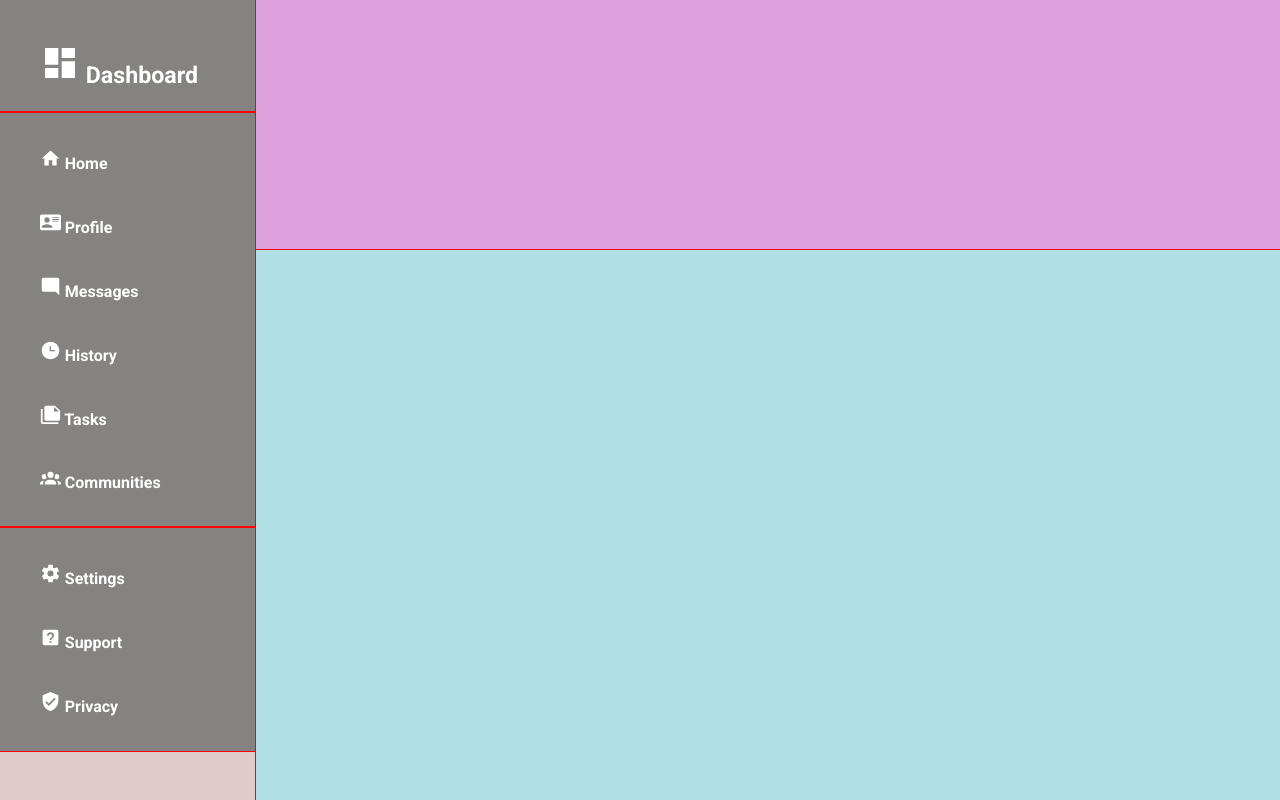
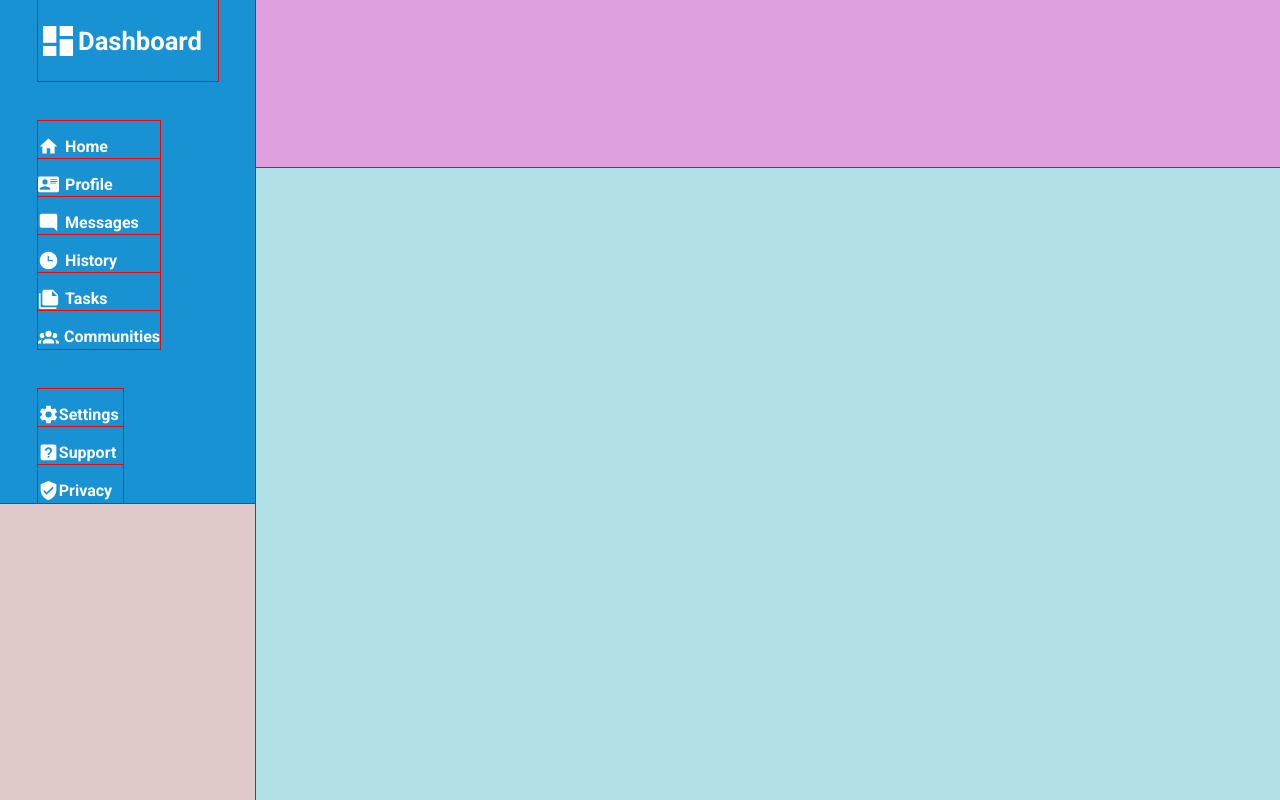
Before and after one commit to matthewblu421/admin-dashboard, a plain HTML site: page index.html in a window 1280 px wide. Shown: the top 800 px of the page. Drawn offline with Linux system fonts and the light colour scheme.

Commit message:
fixed sidebar

```diff
--- a/index.html
+++ b/index.html
@@ -15,92 +15,73 @@
     <div class="container">
       <div class="sidebar">
         <div class="sidebar-menu">
-          <div class="dash-menu-top">
-            <ul>
-              <li class="side-menu-list">
+          <div class="sidebar-dash">
+            <div class="sidebar-item dashdash">
               <img
                 src="images/view-dashboard.svg"
-                  class="listsvg dashsvg"
                 alt="Dashboard"
-                /> Dashboard
-              </li>
-            </ul>
+                class="svgimg dashimg"
+              />
+              <p class="menu-text dashtxt">Dashboard</p>
             </div>
-          <div class="dash-menu-mid">
-            <ul>
-              <li class="side-menu-list">
-                <img src="images/home.svg" alt="Home" class="listsvg" /> Home
-              </li>
-              <br>
-              <li class="side-menu-list">
+          </div>
+
+          <div class="sidebar-middle">
+            <div class="sidebar-item">
+              <img src="images/home.svg" alt="Home" class="svgimg" />
+              <p class="menu-text">Home</p>
+            </div>
+            <div class="sidebar-item">
               <img
                 src="images/card-account-details.svg"
-                  class="listsvg"
                 alt="Profile"
-                /> Profile
-              </li>
-              <br>
-              <li class="side-menu-list">
+                class="svgimg"
+              />
+              <p class="menu-text">Profile</p>
+            </div>
+            <div class="sidebar-item">
               <img
                 src="images/message-reply.svg"
-                  class="listsvg"
                 alt="Messages"
-                /> Messages
-              </li>
-              <br>
-              <li class="side-menu-list">
+                class="svgimg"
+              />
+              <p class="menu-text">Messages</p>
+            </div>
+            <div class="sidebar-item">
               <img
                 src="images/clock-time-three.svg"
-                  class="listsvg"
                 alt="History"
-                /> History
-              </li>
-              <br>
-              <li class="side-menu-list">
-                <img
-                  src="images/note-multiple.svg"
-                  class="listsvg"
-                  alt="Tasks"
-                /> Tasks
-              </li>
-              <br>
-              <li class="side-menu-list">
+                class="svgimg"
+              />
+              <p class="menu-text">History</p>
+            </div>
+            <div class="sidebar-item">
+              <img src="images/note-multiple.svg" alt="Tasks" class="svgimg" />
+              <p class="menu-text">Tasks</p>
+            </div>
+            <div class="sidebar-item">
               <img
                 src="images/account-group.svg"
-                  class="listsvg"
                 alt="Communities"
-                /> Communities
-              </li>
-              <br>
-            </ul>
+                class="svgimg"
+              />
+              <p class="menu-text">Communities</p>
             </div>
-          <div class="dash-menu-bottom">
-            <ul>
-              <li class="side-menu-list">
-                <img
-                  src="images/cog.svg"
-                  class="listsvg"
-                  alt="Settings"
-                /> Settings
-              </li>
-              <br>
-              <li class="side-menu-list">
-                <img
-                  src="images/help-box.svg"
-                  class="listsvg"
-                  alt="Support"
-                /> Support
-              </li>
-              <br>
-              <li class="side-menu-list">
-                <img
-                  src="images/shield-check.svg"
-                  class="listsvg"
-                  alt="Privacy"
-                /> Privacy
-              </li>
-              <br>
-            </ul>
+          </div>
+
+          <div class="sidebar-bottom">
+            <div class="sidebar-item">
+              <img src="images/cog.svg" alt="Settings" class="svgimg" />
+              <p class="menu-text">Settings</p>
+            </div>
+            <div class="sidebar-item">
+              <img src="images/help-box.svg" alt="Support" class="svgimg" />
+              <p class="menu-text">Support</p>
+            </div>
+            <div class="sidebar-item">
+              <img src="images/shield-check.svg" alt="Privacy" class="svgimg" />
+              <p class="menu-text">Privacy</p>
+            </div>
           </div>
         </div>
       </div>
--- a/style.css
+++ b/style.css
@@ -29,30 +29,12 @@ body {
 }
 
 .sidebar-menu {
+  font-family: Roboto, sans-serif;
+  font-size: 1rem;
+  font-weight: 600;
+  background-color: #1992d4;
   display: grid;
-
-  grid-column-start: 1;
-  grid-column-end: 2;
-  background-color: rgb(133, 131, 129);
-  font-family: Roboto, sans-serif;
-  font-size: 1 rem;
-  font-weight: 600;
-}
-
-ul {
-  list-style: none;
-}
-
-.dash-menu-top , .dash-menu-mid , .dash-menu-bottom {
-    display: grid;
-    align-items: center;
-    justify-content: baseline;
-    padding: 0;
-
-}
-
-.dash-menu-top{
-    font-size: 1.45rem;
+  justify-items: baseline;
 }
 
 .header {
@@ -68,23 +50,63 @@ ul {
   background-color: powderblue;
 }
 
-.listsvg {
-filter: invert(100%) sepia(92%) saturate(0%) hue-rotate(237deg) brightness(106%) contrast(107%);
-width: 1.3rem;
-height: auto;
-
+.svgimg {
+  filter: invert(100%) sepia(92%) saturate(0%) hue-rotate(237deg)
+    brightness(106%) contrast(107%);
+  width: 1.3rem;
+  height: auto;
 }
 
-.dashsvg {
-    width: 2.5rem;
-    height: auto;
+.dashimg {
+  width: 2.5rem;
+  height: auto;
+  display: grid;
+  justify-content: center;
 }
 
-.side-menu-list{
-    color: white;
-
+.sidebartext {
+  display: grid;
+  justify-content: center;
 }
 
-.sidebar-menu img{
-    margin-top: 20px;
+.sidebar-menu {
+  display: grid;
+  justify-content: center;
+  gap: 40px;
+  height: 100%;
+  max-height: 100%;
 }
+
+.sidebar-item {
+  display: grid;
+  grid-template-columns: 2fr 7fr;
+  grid-template-rows: auto;
+  align-items: center;
+  background-color: #1992d4;
+  color: #ffffff;
+  padding: 0;
+  margin: 0;
+  max-width: auto;
+}
+
+.dashtxt {
+  font-size: 1.6rem;
+}
+
+.sidebar-middle {
+  display: grid;
+  grid-template-rows: repeat(6, 38px);
+  grid-template-columns: 122px;
+  background-color: #1992d4;
+}
+
+.sidebar-bottom {
+  display: grid;
+  grid-template-rows: repeat(3, 38px);
+  grid-template-columns: 85px;
+  background-color: #1992d4;
+}
+
+.dashdash {
+    max-width: 100%;
+}
```
Lines whose indentation alone changed are shown as unchanged.
